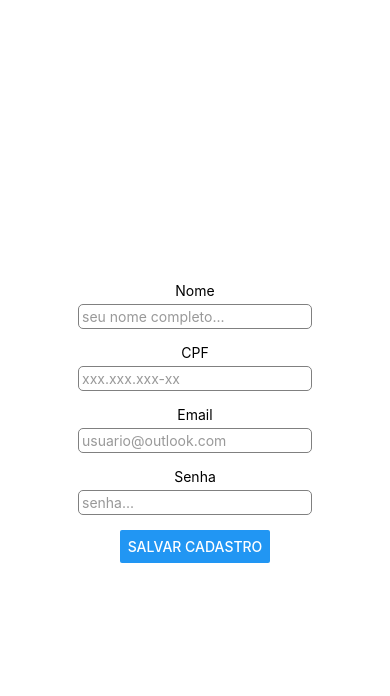
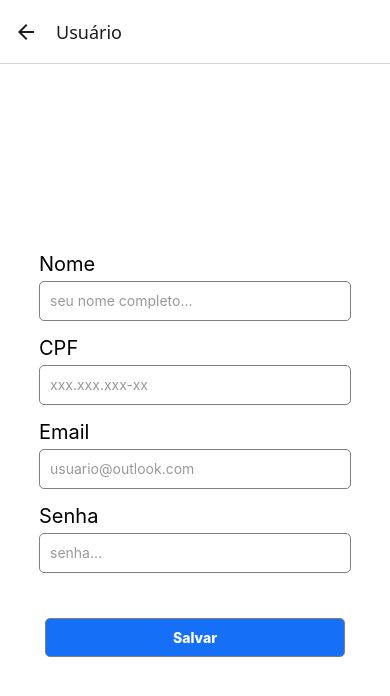
Before and after one commit to adilla-somnia/expo-mobile, a React Native app: screen /SignupScreen in a window 390 px wide. Shown: the top 696 px of the page. Built offline with nearby package versions, Linux system fonts and the light colour scheme.

Commit message:
fix signupScreen layout. put styles on a separeted js file.

```diff
--- a/App.js
+++ b/App.js
@@ -16,7 +16,7 @@ export default function App() {
     <NavigationContainer>
       <Stack.Navigator initialRouteName='LoginScreen'>
         <Stack.Screen name="LoginScreen" component={LoginScreen} options={{headerShown: false}} />
-        <Stack.Screen name="SignupScreen" component={SignupScreen} options={{headerShown: false}} />
+        <Stack.Screen name="SignupScreen" component={SignupScreen} options={{title: 'Usuário', headerBackTitle: '_' }} />
         <Stack.Screen name="ContactList" component={ContactList} options={{headerShown: false}} />
         <Stack.Screen name="AddContact" component={AddContact} options={{headerShown: false}} />
         <Stack.Screen name="EditContact" component={EditContact} />
--- a/LoginScreen.js
+++ b/LoginScreen.js
@@ -2,6 +2,7 @@ import * as React from 'react';
 import { useState } from 'react';
 import { StyleSheet, View, Text, TextInput, Button, Pressable, Image } from 'react-native';
 import { SafeAreaView } from 'react-native-safe-area-context';
+import { styles } from './styles';
 
 function LoginScreen({ navigation }) {
     const [password, setPassword] = useState('');
@@ -49,55 +50,4 @@ function LoginScreen({ navigation }) {
     )
 };
 
-
-const styles = StyleSheet.create({
-  container: {
-    flex: 1,
-    backgroundColor: '#fff',
-    alignItems: 'center',
-    justifyContent: 'center',
-  },
-  input: {
-    borderWidth: 1,
-    borderColor: 'grey',
-    width: '80%',
-    borderRadius: 5,
-    padding: 10,
-    marginTop: 5,
-    marginBottom: 5,
-    height: 40
-  },
-  button: {
-    margin: 10,
-    paddingTop: 10,
-    paddingBottom: 10,
-    borderColor: 'grey',
-    borderWidth: 1,
-    borderRadius: 5
-  },
-  buttonContainer: {
-    bottom: -60,
-    flexDirection: 'column',
-    width: '85%'
-  },
-  buttonText: {
-    color: 'white',
-    fontWeight: '800',
-    textAlign: 'center'
-  },
-  label: {
-    textAlign: 'left',
-    width: "80%",
-    marginTop: 10,
-    fontSize: 20
-  },
-  logo: {
-    width: 100,
-    height: 100,
-    borderRadius: "50%",
-    borderWidth: 0.1,
-    margin: 30
-  },
-});
-
 export default LoginScreen;
--- a/SignupScreen.js
+++ b/SignupScreen.js
@@ -1,33 +1,34 @@
 import * as React from 'react';
 import { useState } from 'react';
-import { View, Text, TextInput, StyleSheet, Button } from 'react-native';
+import { View, Text, TextInput, Pressable } from 'react-native';
+import { styles } from './styles';
 
 function SignupScreen({navigation}) {
     const [password, setPassword] = useState('');
 
     return(
         <View style={styles.container}>
-            <Text>Nome</Text>
+            <Text style={styles.label}>Nome</Text>
                 <TextInput
                 style={styles.input}
                 placeholder='seu nome completo...'
                 placeholderTextColor="#999"
                  />
-            <Text>CPF</Text>
+            <Text style={styles.label}>CPF</Text>
                 <TextInput
                 style={styles.input}
                 placeholder='xxx.xxx.xxx-xx'
                 placeholderTextColor="#999"
                  />
 
-            <Text>Email</Text>
+            <Text style={styles.label}>Email</Text>
                 <TextInput
                 style={styles.input}
                 placeholder='usuario@outlook.com'
                 placeholderTextColor="#999"
                  />
 
-            <Text>Senha</Text>
+            <Text style={styles.label}>Senha</Text>
                 <TextInput style={styles.input}
                 placeholder='senha...'
                 placeholderTextColor="#999"
@@ -36,30 +37,14 @@ function SignupScreen({navigation}) {
                 onChangeText={setPassword}
                  />
 
-            <Button title="Salvar Cadastro"
+            <Pressable style={[styles.button, {backgroundColor: '#1670f7', width: 300, marginTop: 40}]}
             onPress={() => navigation.navigate('ContactList') }
-            ></Button>
+            >
+                <Text style={styles.buttonText}>Salvar</Text>
+            </Pressable>
 
         </View>
     )
 };
 
-const styles = StyleSheet.create({
-  container: {
-    flex: 1,
-    backgroundColor: '#fff',
-    justifyContent: 'center',
-    alignItems: 'center',
-  },
-  input: {
-    borderWidth: 1,
-    borderColor: 'grey',
-    width: '60%',
-    borderRadius: 5,
-    padding: 3,
-    marginTop: 5,
-    marginBottom: 15,
-  },
-});
-
 export default SignupScreen;
--- /dev/null
+++ b/styles.js
@@ -0,0 +1,51 @@
+import { StyleSheet } from "react-native";
+
+export const styles = StyleSheet.create({
+  container: {
+    flex: 1,
+    backgroundColor: '#fff',
+    alignItems: 'center',
+    justifyContent: 'center',
+  },
+  input: {
+    borderWidth: 1,
+    borderColor: 'grey',
+    width: '80%',
+    borderRadius: 5,
+    padding: 10,
+    marginTop: 5,
+    marginBottom: 5,
+    height: 40
+  },
+  button: {
+    margin: 10,
+    paddingTop: 10,
+    paddingBottom: 10,
+    borderColor: 'grey',
+    borderWidth: 1,
+    borderRadius: 5
+  },
+  buttonContainer: {
+    bottom: -60,
+    flexDirection: 'column',
+    width: '85%'
+  },
+  buttonText: {
+    color: 'white',
+    fontWeight: '800',
+    textAlign: 'center'
+  },
+  label: {
+    textAlign: 'left',
+    width: "80%",
+    marginTop: 10,
+    fontSize: 20
+  },
+  logo: {
+    width: 100,
+    height: 100,
+    borderRadius: "50%",
+    borderWidth: 0.1,
+    margin: 30
+  },
+});
```
